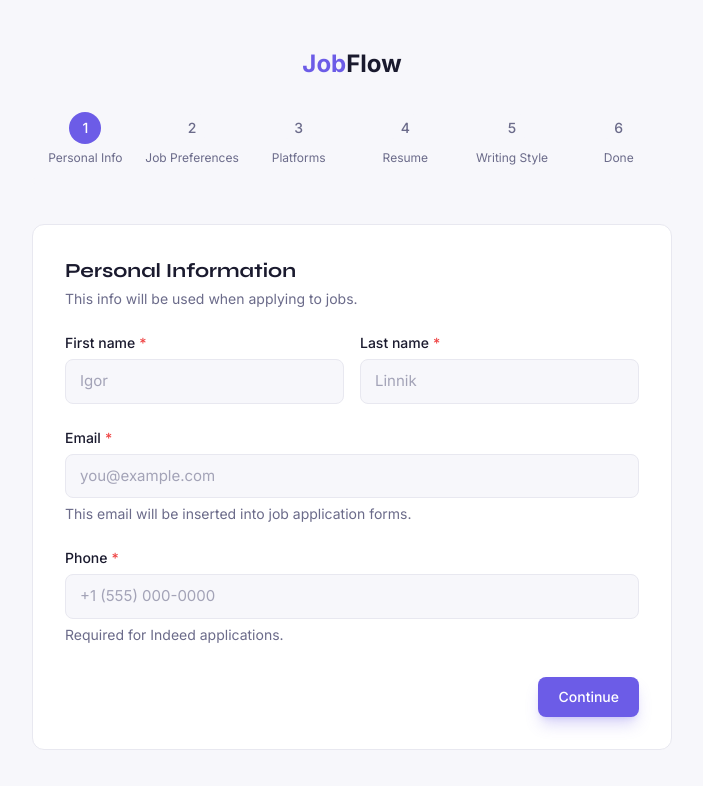
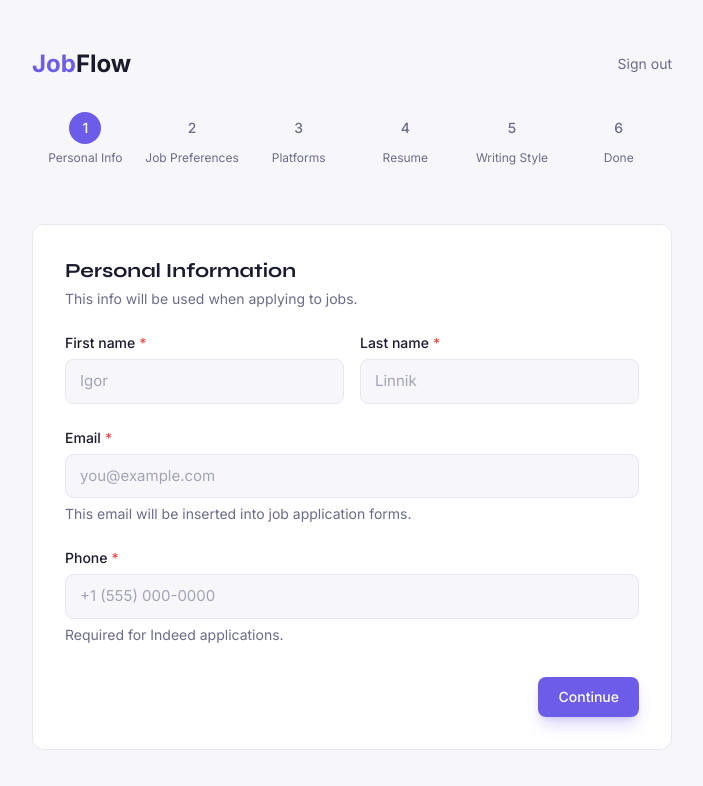
Before and after one commit to igorlinnick-hub/jobflow-website, a Next.js app: page /onboarding in a window 1280 px wide. Shown: the top 786 px of the page, without its empty margins (288-991 px from the left). Built offline with nearby package versions, Linux system fonts and the light colour scheme; no server answers.

Commit message:
Add Sign out link on onboarding page

```diff
--- a/components/onboarding/OnboardingWizard.tsx
+++ b/components/onboarding/OnboardingWizard.tsx
@@ -122,11 +122,17 @@ export default function OnboardingWizard() {
   return (
     <div className="min-h-screen bg-background">
       <div className="max-w-2xl mx-auto px-4 py-12">
-        {/* Logo */}
-        <div className="text-center mb-8">
+        {/* Logo + Sign out */}
+        <div className="flex items-center justify-between mb-8">
           <span className="text-2xl font-bold text-text">
             <span className="text-accent">Job</span>Flow
           </span>
+          <a
+            href="/auth/signout"
+            className="text-sm text-text2 hover:text-accent transition"
+          >
+            Sign out
+          </a>
         </div>
 
         {/* Progress */}
```
